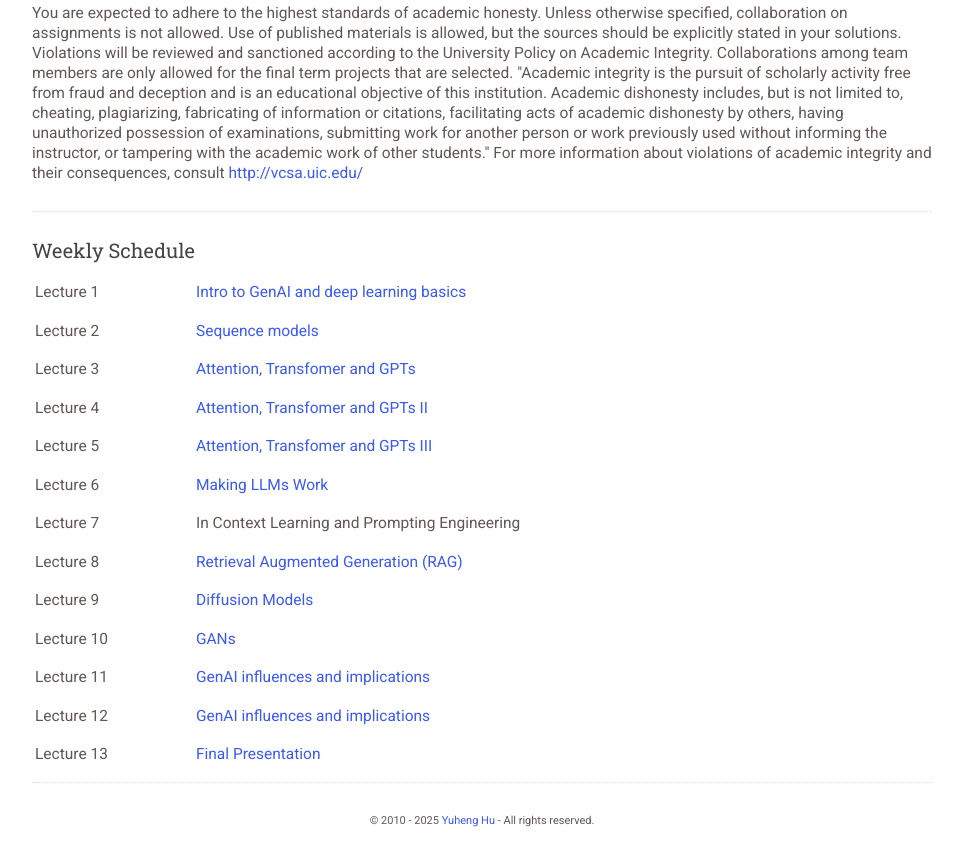
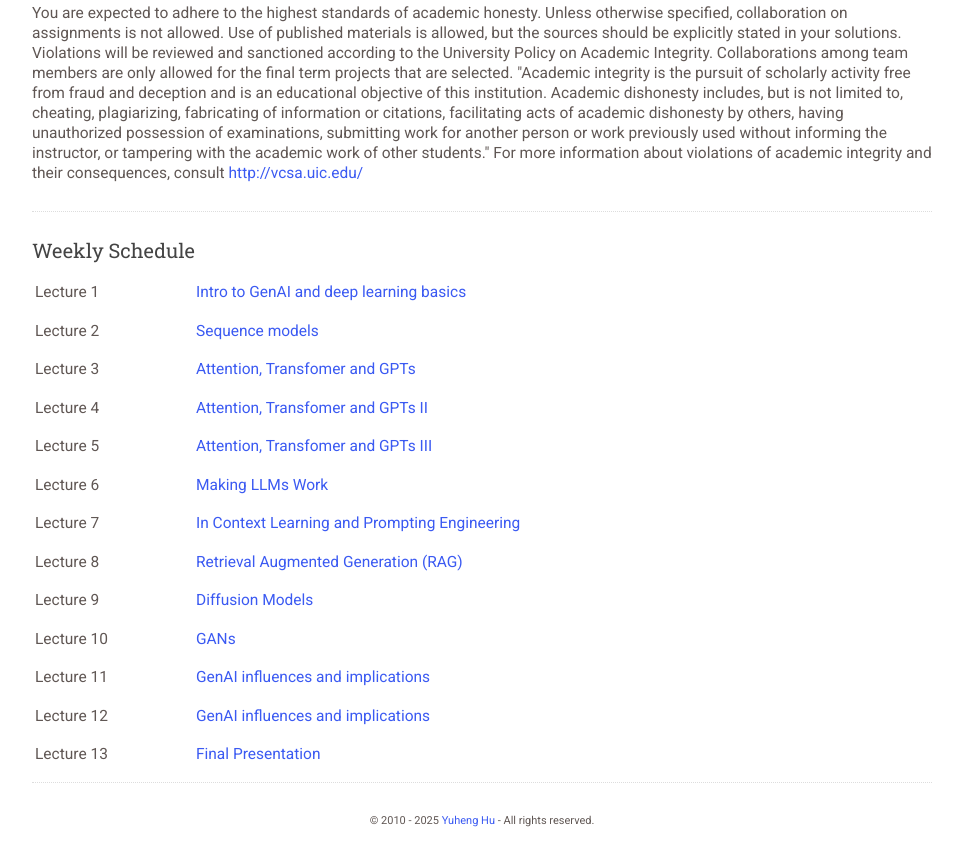
Before and after one commit to henryyhu/henryyhu.github.io, a plain HTML site: page ids575.html in a window 1280 px wide. Shown: the part 540-1391 px from the top of the page, without its empty margins (158-1121 px from the left). Drawn offline with Linux system fonts and the light colour scheme.

Commit message:
Update ids575.html
fff

```diff
--- a/ids575.html
+++ b/ids575.html
@@ -101,7 +101,7 @@
                         </tr>
                          <tr>
                             <td class="week">Lecture 7</td>
-                            <td class="content"><a href="https://www.dropbox.com/s/b9flk091z22nh7v/lec7.pptx?st=7ntq4osv&dl=0"></a>In Context Learning and Prompting Engineering</td>
+                            <td class="content"><a href="https://www.dropbox.com/s/b9flk091z22nh7v/lec7.pptx?st=7ntq4osv&dl=0">In Context Learning and Prompting Engineering</a></td>
                         </tr>
                         <tr>
                             <td class="week">Lecture 8</td>
```
